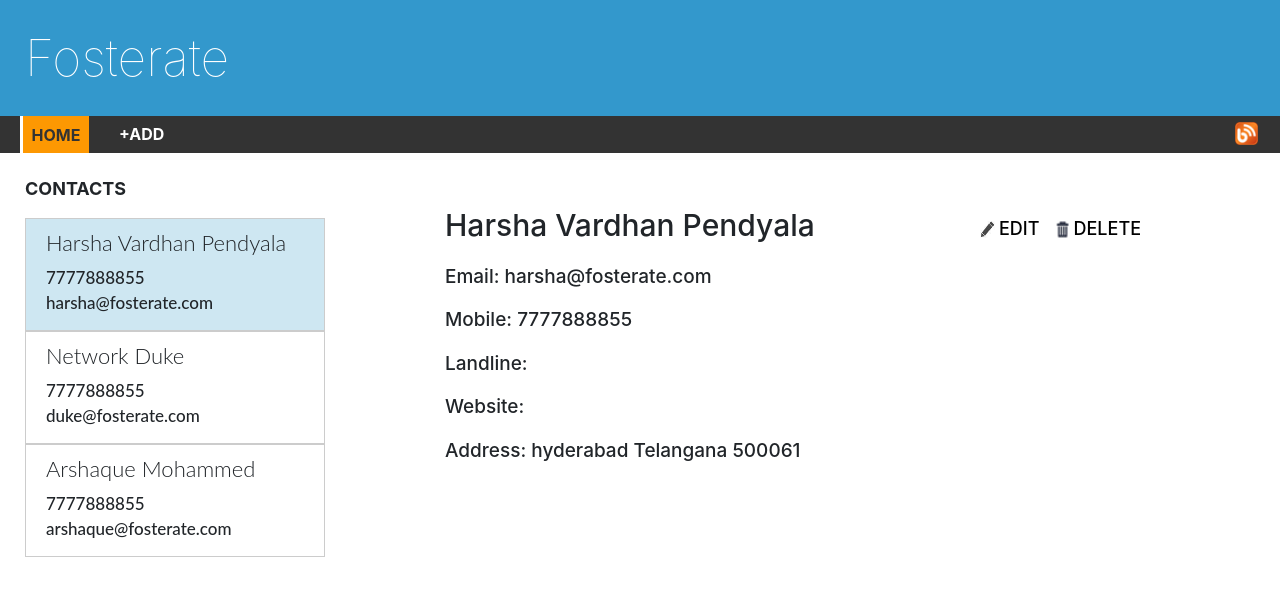
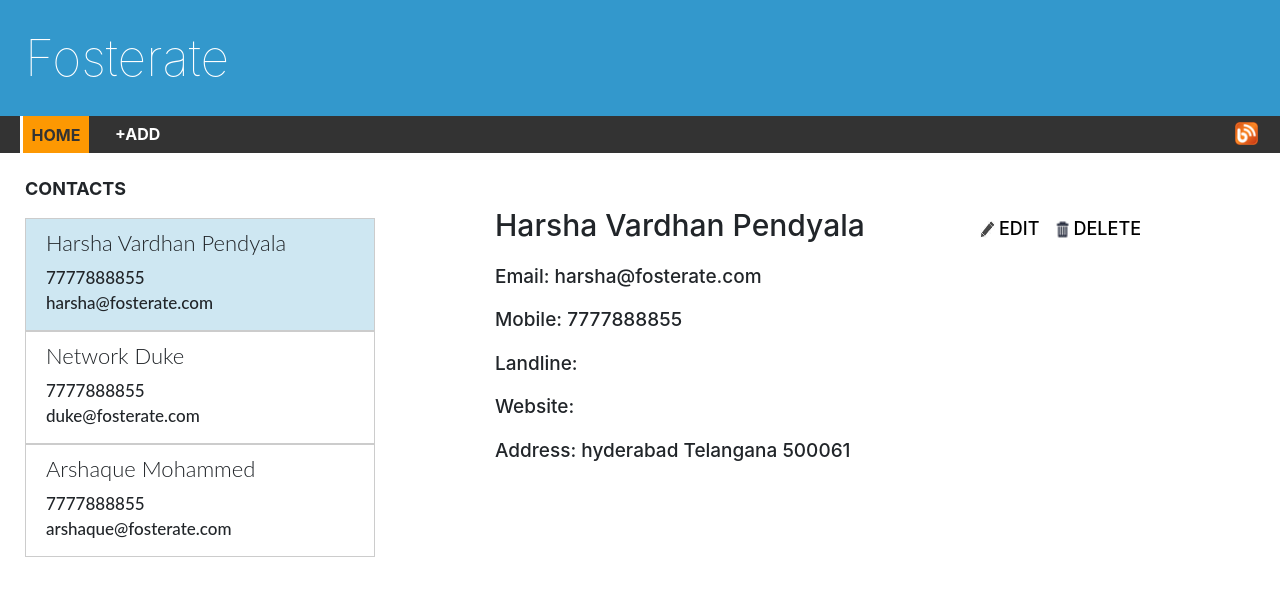
Before and after one commit to poorna1307/Angular-app, an Angular app: page / in a window 1280 px wide. Shown: the top 596 px of the page. Built offline with nearby package versions, Linux system fonts and the light colour scheme.

Commit message:
UI modified

```diff
--- a/src/app/add-form/add-form.component.sass
+++ b/src/app/add-form/add-form.component.sass
@@ -8,7 +8,7 @@
 
 .contacts-container
     margin: 18px 0px 0px 25px
-    width: 300px
+    width: 350px
     font-family: 'Lato', sans-serif
 
 .contact-card
@@ -33,7 +33,7 @@
     box-shadow: black 1px 1px 10px
     padding: 20px
     margin-left: 70px
-    margin-top: 8px
+    margin-top: 17px
 .form-group
     padding-bottom: 18px
     padding-right: 150px
--- a/src/app/header/header.component.sass
+++ b/src/app/header/header.component.sass
@@ -21,6 +21,7 @@
 .navbar-items
     color: white
     display: flex
+    padding-left: 2px
 
 .navbar-item
     font-weight: 650
@@ -28,7 +29,7 @@
 
 a
     text-decoration: none
-    padding: 6px 10px 7px 10px
+    padding: 6px 10px 7px 8px
     color: white
 
 .blog-icon
--- a/src/app/home/home.component.sass
+++ b/src/app/home/home.component.sass
@@ -8,7 +8,7 @@
 
 .contacts-container
     margin: 18px 0px 0px 25px
-    width: 300px
+    width: 350px
     font-family: 'Lato', sans-serif
 
 .contact-card
```
